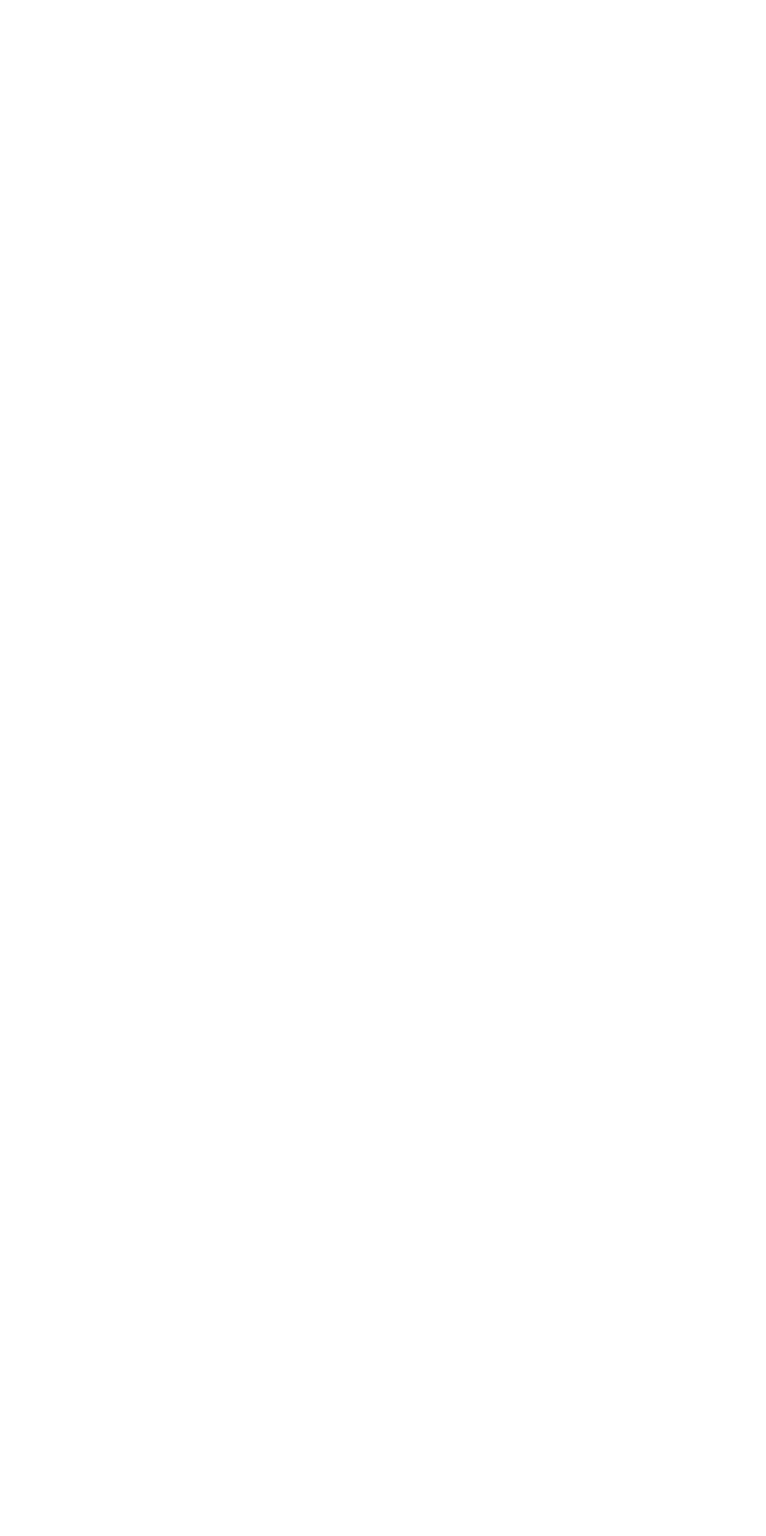
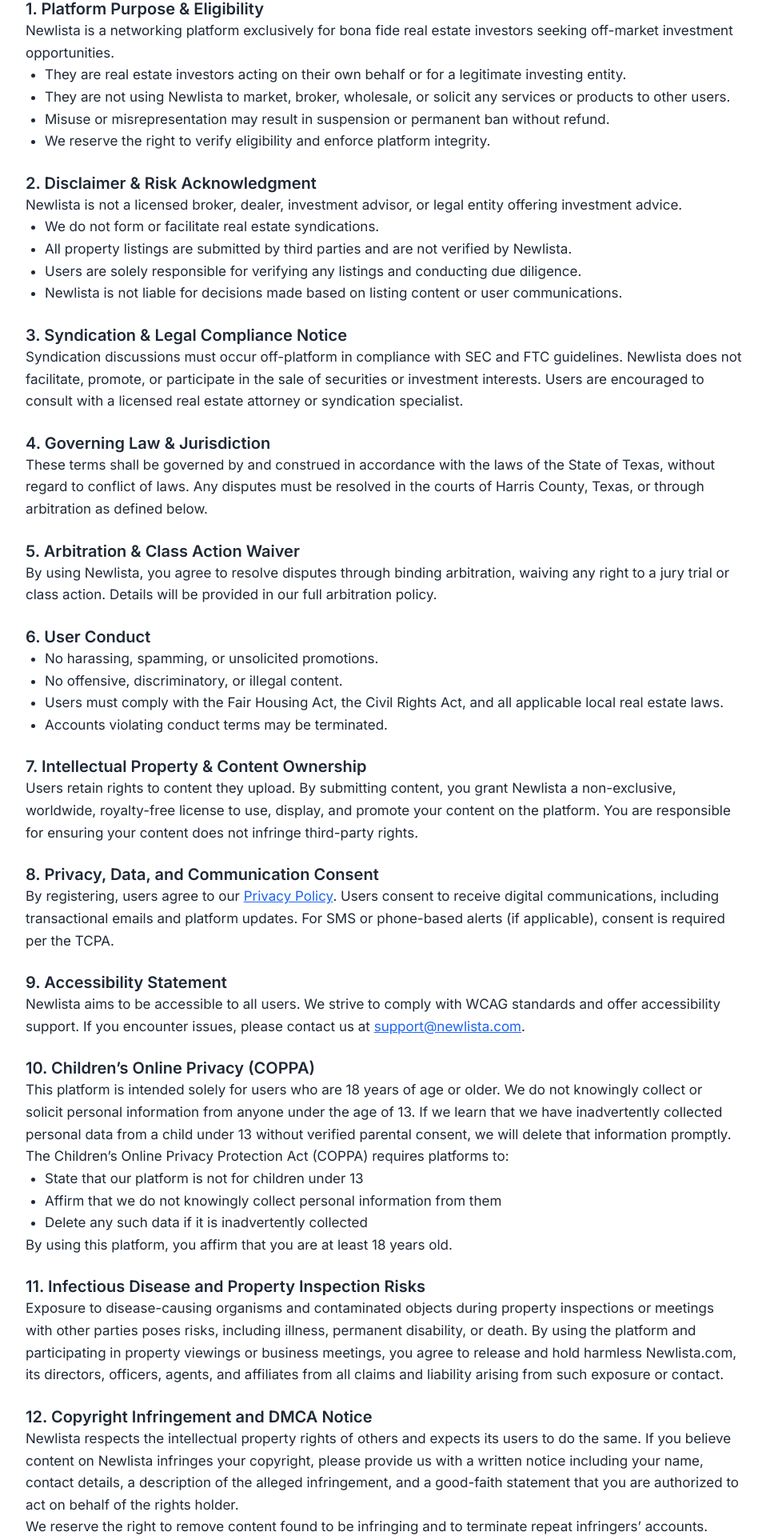
Before and after one commit to AmeerMavia97/Newlistaa, a React (Vite) app: page /terms-of-usage in a window 1280 px wide. Before the commit this address had no page. Shown: the part 389-2309 px from the top of the page at 80% size, without its empty margins (160-1118 px from the left). Before the commit the page ends 800 px from the top, so only its background shows below. Built offline with nearby package versions, Linux system fonts and the light colour scheme; no server answers.

Commit message:
Terms add

```diff
--- a/src/Components/Footer/Footer.jsx
+++ b/src/Components/Footer/Footer.jsx
@@ -57,7 +57,7 @@
                     <Link to={"/about-us"}>About Us</Link>
                   </li>
                   <li className=" hover:text-[#c4c4c4]">
-                    <Link to={"/"}>Terms of Usage</Link>
+                    <Link to={"/terms-of-usage"}>Terms of Usage</Link>
                   </li>
                   <li className=" hover:text-[#c4c4c4]">
                     <Link to={"/privacy-policy"}>Privacy Policy</Link>
--- a/src/Configuration/ScreensRouting/Routing.jsx
+++ b/src/Configuration/ScreensRouting/Routing.jsx
@@ -30,6 +30,7 @@
 import ForgetPassOtp from "../../Screens/ProtectedScreen/ForgetPassOpt.jsx";
 import ChangePassword from "../../Screens/ProtectedScreen/ChangePassword.jsx";
 import Privacy from "../../Screens/Privacy/Privacy.jsx";
+import Terms from "../../Screens/Terms/Terms.jsx";
 import useUnreadMessageListener from "../../CustomHook/useUnreadMessageListener/useUnreadMessageListener.js";
 
 const Routing = () => {
@@ -71,6 +72,7 @@
           <Route path={"/register"} element={<Register />} />
           <Route path="/change-password" element={<ChangePassword />} />
           <Route path="/privacy-policy" element={<Privacy />} />
+          <Route path="/terms-of-usage" element={<Terms />} />
           {/* <Route path={"/plans"} element={<OurPlans />} /> */}
           {/* <Route path={"/residential"} element={<Residential />} /> */}
           {/* <Route path={"/commercial"} element={<Commercial />} /> */}
--- /dev/null
+++ b/src/Screens/Terms/Terms.jsx
@@ -0,0 +1,158 @@
+import React from "react";
+import Navbar from "../../Components/Navbar/Navbar";
+import MiniFooter from "../../Components/Footer/MiniFooter";
+import Footer from "../../Components/Footer/Footer";
+import { Link } from "react-router-dom";
+
+const Terms = () => {
+  return (
+    <>
+      <Navbar />
+      <section className="px-6 sm:px-16 md:px-20 py-20 sm:py-24 md:py-32 text-[#1E1E1E]">
+        <div className="max-w-4xl mx-auto">
+          <h1 className="text-[32px] md:text-[43px] 2xl:text-[48px] font-bold font-Urbanist mb-6">
+            Terms of Use
+          </h1>
+          <p className="text-base sm:text-[17px] text-gray-700 mb-8">
+            Last Updated: July 22, 2025
+          </p>
+
+          <div className="space-y-6 text-base sm:text-[17px] leading-relaxed font-Inter text-gray-800">
+            <div>
+              <h2 className="font-semibold text-lg sm:text-xl">1. Platform Purpose & Eligibility</h2>
+              <p>
+                Newlista is a networking platform exclusively for bona fide real estate investors seeking off-market investment opportunities.
+              </p>
+              <ul className="list-disc pl-6">
+                <li>They are real estate investors acting on their own behalf or for a legitimate investing entity.</li>
+                <li>They are not using Newlista to market, broker, wholesale, or solicit any services or products to other users.</li>
+                <li>Misuse or misrepresentation may result in suspension or permanent ban without refund.</li>
+                <li>We reserve the right to verify eligibility and enforce platform integrity.</li>
+              </ul>
+            </div>
+
+            <div>
+              <h2 className="font-semibold text-lg sm:text-xl">2. Disclaimer & Risk Acknowledgment</h2>
+              <p>Newlista is not a licensed broker, dealer, investment advisor, or legal entity offering investment advice.</p>
+              <ul className="list-disc pl-6">
+                <li>We do not form or facilitate real estate syndications.</li>
+                <li>All property listings are submitted by third parties and are not verified by Newlista.</li>
+                <li>Users are solely responsible for verifying any listings and conducting due diligence.</li>
+                <li>Newlista is not liable for decisions made based on listing content or user communications.</li>
+              </ul>
+            </div>
+
+            <div>
+              <h2 className="font-semibold text-lg sm:text-xl">3. Syndication & Legal Compliance Notice</h2>
+              <p>
+                Syndication discussions must occur off-platform in compliance with SEC and FTC guidelines.
+                Newlista does not facilitate, promote, or participate in the sale of securities or investment interests.
+                Users are encouraged to consult with a licensed real estate attorney or syndication specialist.
+              </p>
+            </div>
+
+            <div>
+              <h2 className="font-semibold text-lg sm:text-xl">4. Governing Law & Jurisdiction</h2>
+              <p>
+                These terms shall be governed by and construed in accordance with the laws of the State of Texas, without regard to conflict of laws.
+                Any disputes must be resolved in the courts of Harris County, Texas, or through arbitration as defined below.
+              </p>
+            </div>
+
+            <div>
+              <h2 className="font-semibold text-lg sm:text-xl">5. Arbitration & Class Action Waiver</h2>
+              <p>
+                By using Newlista, you agree to resolve disputes through binding arbitration, waiving any right to a jury trial or class action.
+                Details will be provided in our full arbitration policy.
+              </p>
+            </div>
+
+            <div>
+              <h2 className="font-semibold text-lg sm:text-xl">6. User Conduct</h2>
+              <ul className="list-disc pl-6">
+                <li>No harassing, spamming, or unsolicited promotions.</li>
+                <li>No offensive, discriminatory, or illegal content.</li>
+                <li>Users must comply with the Fair Housing Act, the Civil Rights Act, and all applicable local real estate laws.</li>
+                <li>Accounts violating conduct terms may be terminated.</li>
+              </ul>
+            </div>
+
+            <div>
+              <h2 className="font-semibold text-lg sm:text-xl">7. Intellectual Property & Content Ownership</h2>
+              <p>
+                Users retain rights to content they upload.
+                By submitting content, you grant Newlista a non-exclusive, worldwide, royalty-free license to use, display, and promote your content on the platform.
+                You are responsible for ensuring your content does not infringe third-party rights.
+              </p>
+            </div>
+
+            <div>
+              <h2 className="font-semibold text-lg sm:text-xl">8. Privacy, Data, and Communication Consent</h2>
+              <p>
+                By registering, users agree to our <Link className="text-blue-600 underline" to={"/privacy-policy"}>Privacy Policy</Link>.
+                Users consent to receive digital communications, including transactional emails and platform updates.
+                For SMS or phone-based alerts (if applicable), consent is required per the TCPA.
+              </p>
+            </div>
+
+            <div>
+              <h2 className="font-semibold text-lg sm:text-xl">9. Accessibility Statement</h2>
+              <p>
+                Newlista aims to be accessible to all users.
+                We strive to comply with WCAG standards and offer accessibility support.
+                If you encounter issues, please contact us at <a className="text-blue-600 underline" href="mailto:support@newlista.com">support@newlista.com</a>.
+              </p>
+            </div>
+
+            <div>
+              <h2 className="font-semibold text-lg sm:text-xl">10. Children’s Online Privacy (COPPA)</h2>
+              <p>
+                This platform is intended solely for users who are 18 years of age or older. We do not knowingly collect or solicit personal information from anyone under the age of 13. If we learn that we have inadvertently collected personal data from a child under 13 without verified parental consent, we will delete that information promptly.
+              </p>
+              <p>
+                The Children’s Online Privacy Protection Act (COPPA) requires platforms to:
+              </p>
+              <ul className="list-disc pl-6">
+                <li>State that our platform is not for children under 13</li>
+                <li>Affirm that we do not knowingly collect personal information from them</li>
+                <li>Delete any such data if it is inadvertently collected</li>
+              </ul>
+              <p>By using this platform, you affirm that you are at least 18 years old.</p>
+            </div>
+
+            <div>
+              <h2 className="font-semibold text-lg sm:text-xl">11. Infectious Disease and Property Inspection Risks</h2>
+              <p>
+                Exposure to disease-causing organisms and contaminated objects during property inspections or meetings with other parties poses risks, including illness, permanent disability, or death.
+                By using the platform and participating in property viewings or business meetings, you agree to release and hold harmless Newlista.com, its directors, officers, agents, and affiliates from all claims and liability arising from such exposure or contact.
+              </p>
+            </div>
+
+            <div>
+              <h2 className="font-semibold text-lg sm:text-xl">12. Copyright Infringement and DMCA Notice</h2>
+              <p>
+                Newlista respects the intellectual property rights of others and expects its users to do the same.
+                If you believe content on Newlista infringes your copyright, please provide us with a written notice including your name, contact details, a description of the alleged infringement, and a good-faith statement that you are authorized to act on behalf of the rights holder.
+              </p>
+              <p>
+                We reserve the right to remove content found to be infringing and to terminate repeat infringers’ accounts.
+              </p>
+            </div>
+
+            <div>
+              <h2 className="font-semibold text-lg sm:text-xl">13. California Residents’ Rights (CCPA/CPRA)</h2>
+              <p>
+                If you are a California resident, you have specific rights under the California Consumer Privacy Act (CCPA) and California Privacy Rights Act (CPRA), including the right to request access to, correction of, or deletion of your personal data.
+                To exercise your rights, please contact us at <a className="text-blue-600 underline" href="mailto:privacy@newlista.com">privacy@newlista.com</a>.
+              </p>
+            </div>
+          </div>
+        </div>
+      </section>
+      <MiniFooter />
+      <Footer />
+    </>
+  );
+};
+
+export default Terms;
```
